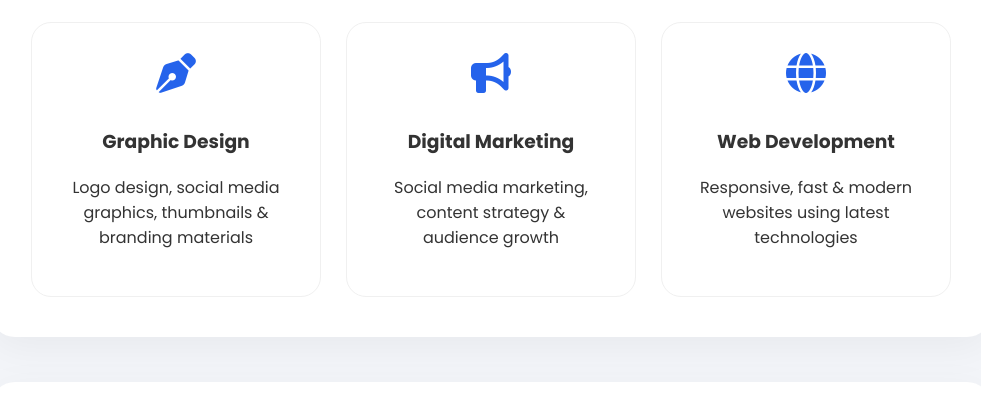
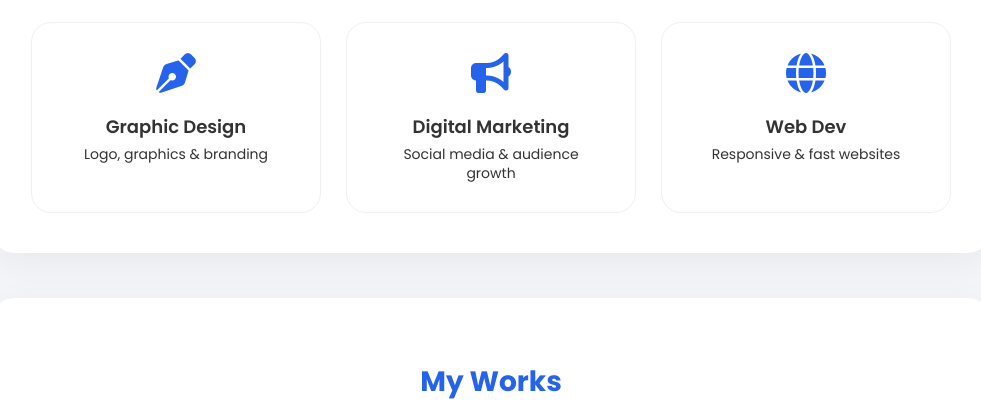
Before and after one commit to muminalmujahid1/mumin-al-mujahid, a plain HTML site: page index.html in a window 1280 px wide. Shown: the part 976-1383 px from the top of the page, without its empty margins (149-1130 px from the left). Drawn offline with Linux system fonts and the light colour scheme.

Commit message:
Update index.html

```diff
--- a/index.html
+++ b/index.html
@@ -97,10 +97,15 @@
     h2 { color: #2563eb; margin-bottom: 25px; font-size: 28px; font-weight: 700; text-align: center;}
     h2.dark-mode { color: #60a5fa; }
 
-    .skills { display: grid; grid-template-columns: repeat(auto-fit, minmax(260px, 1fr)); gap: 25px; }
+    /* ---- Specialties Section Layout (Mobile Friendly - 1 Line 3 Items) ---- */
+    .skills {
+      display: grid;
+      grid-template-columns: repeat(3, 1fr);
+      gap: 12px;
+    }
     .skill {
       background: #ffffff;
-      padding: 30px;
+      padding: 15px 8px;
       border-radius: 20px;
       transition: all 0.4s ease;
       color: #333;
@@ -109,7 +114,18 @@
     }
     .skill:hover { transform: translateY(-10px); box-shadow: 0 15px 30px rgba(0,0,0,0.1); border-color: #2563eb; }
     .skill.dark-mode { background: #2a2a2a; color: #eee; border-color: #333; }
-    .skill i { font-size: 40px; margin-bottom: 15px; color: #2563eb; }
+    .skill i { font-size: 26px; margin-bottom: 10px; color: #2563eb; }
+    .skill h3 { font-size: 13px; margin: 5px 0; font-weight: 600; }
+    .skill p { font-size: 11px; margin: 0; line-height: 1.3; }
+
+    /* Responsive adjustments for Tablets & Desktops */
+    @media (min-width: 768px) {
+      .skills { gap: 25px; }
+      .skill { padding: 30px; }
+      .skill i { font-size: 40px; margin-bottom: 15px; }
+      .skill h3 { font-size: 18px; }
+      .skill p { font-size: 14px; }
+    }
 
     /* ---- Improved My Works Section Styling ---- */
     .design-grid {
@@ -125,13 +141,11 @@
       border: 1px solid #eef2f6;
       cursor: pointer;
       position: relative;
-      /* Advanced Soft Shadow */
       box-shadow: 0 10px 25px rgba(0, 0, 0, 0.04), 0 2px 6px rgba(0, 0, 0, 0.02);
       transition: transform 0.4s cubic-bezier(0.165, 0.84, 0.44, 1), box-shadow 0.4s ease, border-color 0.3s ease;
     }
     .design-item:hover {
       transform: translateY(-8px) scale(1.02);
-      /* Vibrant Glowing Shadow on Hover */
       box-shadow: 0 20px 35px rgba(37, 99, 235, 0.15);
       border-color: #2563eb;
     }
@@ -152,7 +166,7 @@
       transition: transform 0.5s ease;
     }
     .design-item:hover img {
-      transform: scale(1.08); /* Dynamic image zoom within card */
+      transform: scale(1.08);
     }
     .design-info {
       padding: 18px;
@@ -350,17 +364,17 @@
     <div class="skill">
       <i class="fa-solid fa-pen-nib"></i>
       <h3>Graphic Design</h3>
-      <p>Logo design, social media graphics, thumbnails & branding materials</p>
+      <p>Logo, graphics & branding</p>
     </div>
     <div class="skill">
       <i class="fa-solid fa-bullhorn"></i>
       <h3>Digital Marketing</h3>
-      <p>Social media marketing, content strategy & audience growth</p>
+      <p>Social media & audience growth</p>
     </div>
     <div class="skill">
       <i class="fa-solid fa-globe"></i>
-      <h3>Web Development</h3>
-      <p>Responsive, fast & modern websites using latest technologies</p>
+      <h3>Web Dev</h3>
+      <p>Responsive & fast websites</p>
     </div>
   </div>
 </section>
@@ -407,6 +421,7 @@
   <p>© 2026 Mumin Al Mujahid | Digital Creator & Developer</p>
 </footer>
 
+<!-- Lightbox Markup for Image Zoom Feature -->
 <div id="lightbox" class="lightbox">
   <span class="lightbox-close">&times;</span>
   <img class="lightbox-content" id="lightbox-img" src="" alt="Enlarged Portfolio Work">
@@ -520,12 +535,10 @@
     });
   });
 
-  // Close when clicking X button
   lightboxClose.addEventListener('click', () => {
     lightbox.classList.remove('active');
   });
 
-  // Close when clicking outside the image
   lightbox.addEventListener('click', (e) => {
     if (e.target === lightbox) {
       lightbox.classList.remove('active');
```
